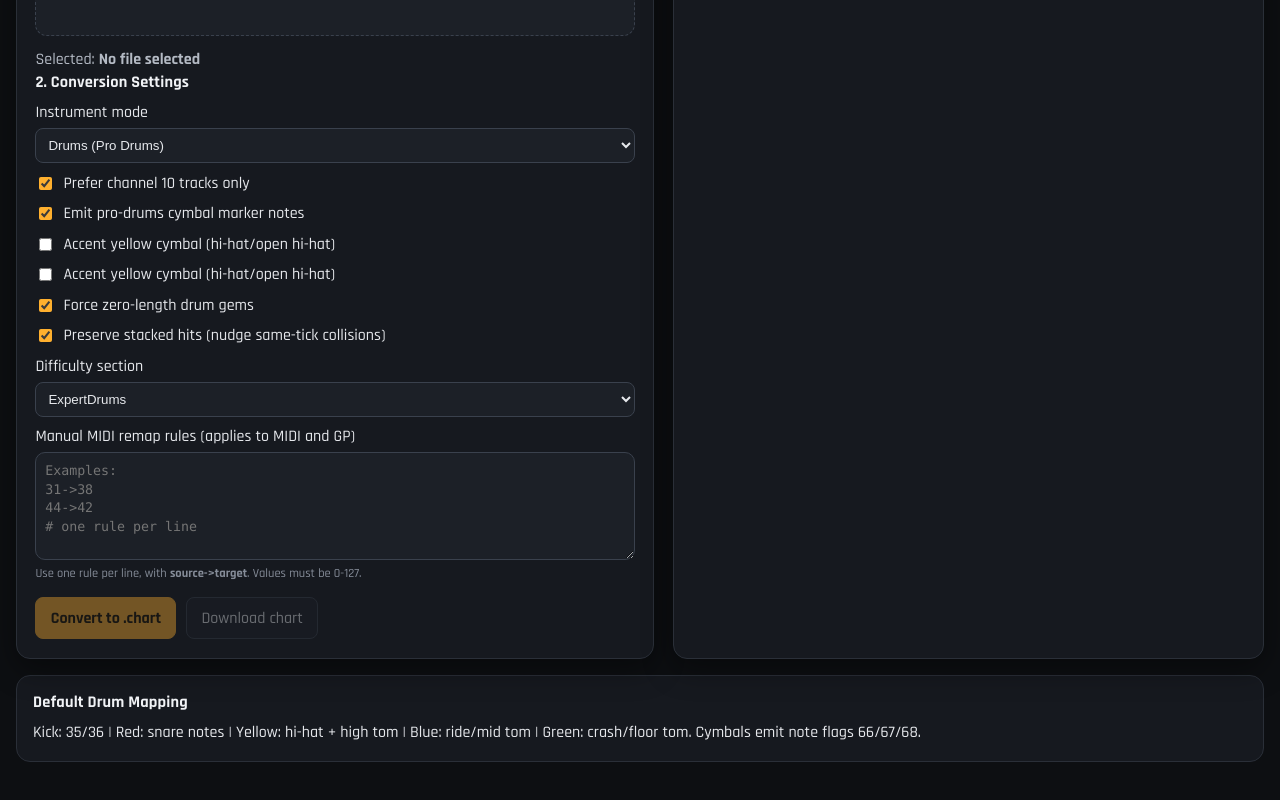
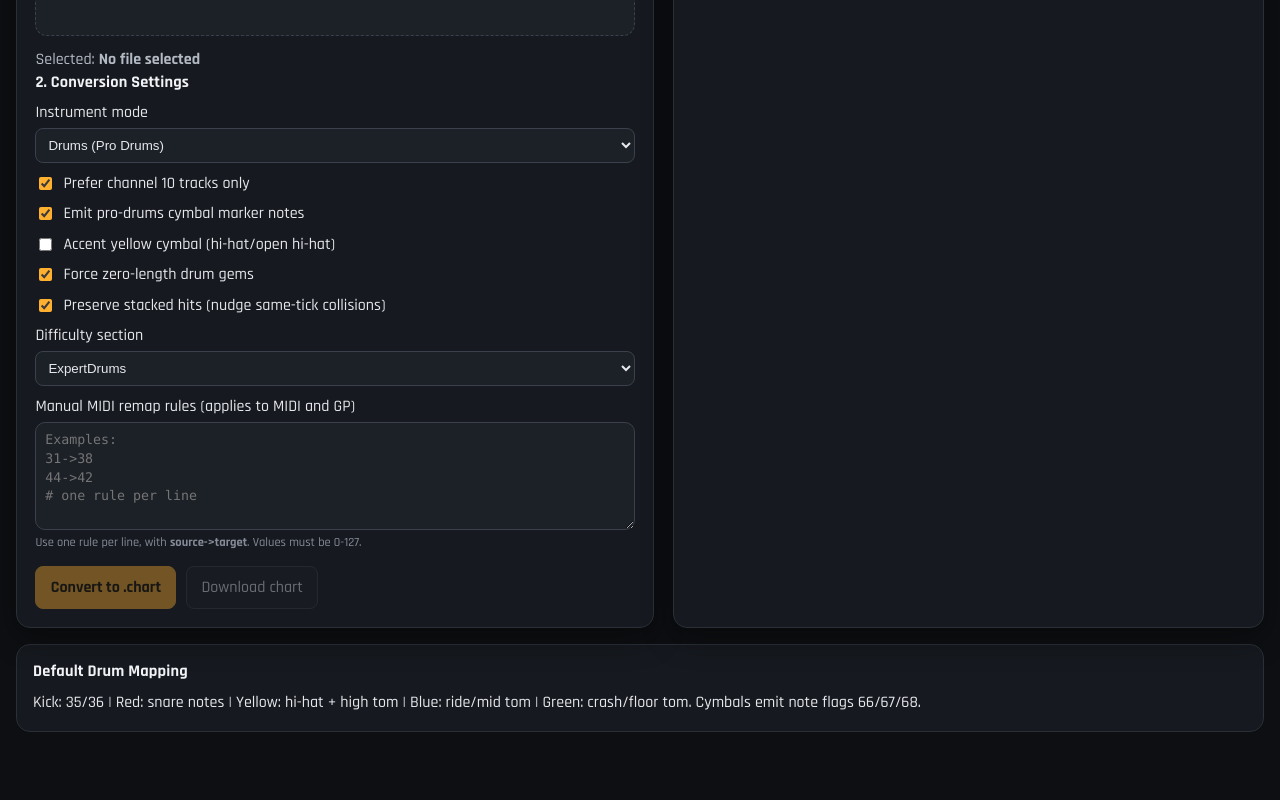
Before and after one commit to Can1Cyp2/MIDItoCH-Chart, a React (Vite) app: page / in a window 1280 px wide. Shown: the part 638-1438 px from the top of the page. Built offline with nearby package versions, Linux system fonts and the light colour scheme.

Commit message:
chore: deploy site 2026-07-02 18:04:11

```diff
--- a/src/App.tsx
+++ b/src/App.tsx
@@ -908,21 +908,6 @@ function ConverterView({
             <label className="toggle-row">
               <input
                 type="checkbox"
-                checked={options.accentOpenHiHatOnYellowCymbal}
-                disabled={!isDrumMode}
-                onChange={(event) =>
-                  setOptions((prev) => ({
-                    ...prev,
-                    accentOpenHiHatOnYellowCymbal: event.target.checked,
-                  }))
-                }
-              />
-              Accent yellow cymbal (hi-hat/open hi-hat) {isDrumMode ? '' : '(drums only)'}
-            </label>
-
-            <label className="toggle-row">
-              <input
-                type="checkbox"
                 checked={options.forceZeroLengthNotes}
                 onChange={(event) =>
                   setOptions((prev) => ({
```
Also changed, not shown: 3 other files (tests, documents, lock files or other folders).
